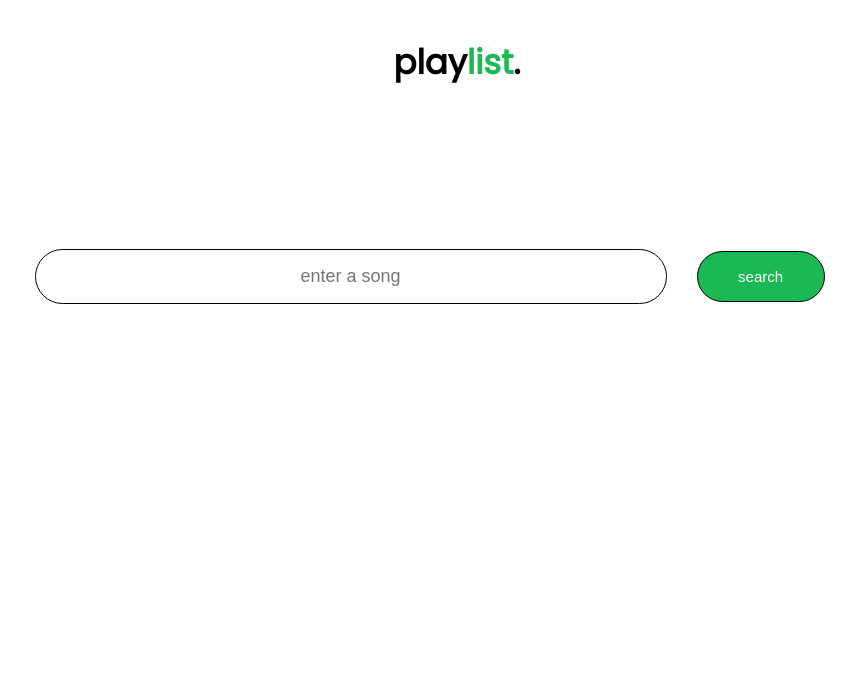
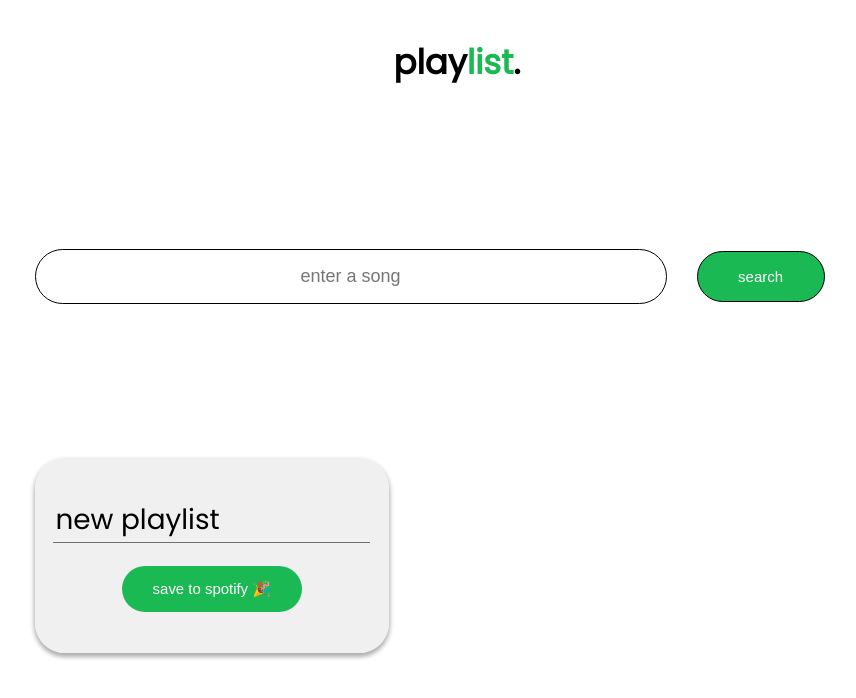
Before and after one commit to zsibson/playlist, a React (Create React App) app: page / in a window 1280 px wide. Shown: the top 698 px of the page, without its empty margins (183-1039 px from the left). Built offline with nearby package versions, Linux system fonts and the light colour scheme.

Commit message:
syntax and style errors

```diff
--- a/src/Components/App/App.js
+++ b/src/Components/App/App.js
@@ -1,7 +1,11 @@
+import React from 'react';
 import './App.css';
+
 import SearchBar from '../SearchBar';
+import Playlist from '../Playlist/Playlist';
 
-function App() {
+class App extends React.Component {
+  render(){
     return (
       <div>
         <h1>play<span className="highlight">list</span>.</h1>
@@ -9,12 +13,14 @@ function App() {
           {<SearchBar/>}
           <div className="App-playlist">
             {/* Add a SearchResults component */}
+            <Playlist/>
             {/* Add a Playlist component */}
           </div>
         </div>
       </div>
     );
   }
+}
 
 
 export default App;
--- a/src/Components/Playlist/Playlist.css
+++ b/src/Components/Playlist/Playlist.css
@@ -6,8 +6,9 @@
     width: 37%;
     max-height: 950px;
     padding: 2.27rem 1.16rem;
-    background-color: rgba(1, 12, 63, 0.7);
-    box-shadow: 0 4px 2px 2px #000000;
+    border-radius: 30px;
+    background-color: #F0F0F0;
+    box-shadow: 0 3px 4px 1px #00000050;
   }
 
   .Playlist input {
@@ -18,7 +19,7 @@
     border-bottom: 1px solid #6f6f6f;
     font-family: 'Poppins', sans-serif;
     font-size: 1.55rem;
-    color: #fff;
+    color: #000000;
   }
 
   .Playlist-save {
@@ -32,7 +33,7 @@
     text-align: center;
     font-size: .83rem;
     transition: background-color .25s;
-    color: #fff;
+    color: #ffffff;
     font-weight: 500;
   }
 
--- a/src/Components/SearchBar.css
+++ b/src/Components/SearchBar.css
@@ -1,5 +1,5 @@
 .SearchBar {
-    /* align-items: center; */
+    align-items: center;
     padding-top: 6.94rem;
     margin-bottom: 6.33rem;
   }
--- a/src/Components/SearchBar.js
+++ b/src/Components/SearchBar.js
@@ -1,6 +1,8 @@
+import React from 'react';
 import './SearchBar.css';
 
-function SearchBar() {
+class SearchBar extends React.Component {
+render() {
     return(
         <div className="SearchBar">
             <input placeholder="enter a song" />
@@ -8,5 +10,6 @@ function SearchBar() {
         </div>
     );
 }
+}
 
 export default SearchBar;
--- a/src/Components/SearchResults/SearchResults.js
+++ b/src/Components/SearchResults/SearchResults.js
@@ -1,12 +1,16 @@
+import React from 'react';
 import './SearchResults.css';
 
-function SearchResults() {
+class SearchResults extends React.Component {
+    render(){
         return(
             <div className="SearchResults">
                 <h2>Results</h2>
             {/* <!-- Add a TrackList component --> */}
+            <TrackList/>
             </div>
         );
     }
+}
 
 export default SearchResults;
--- a/src/index.js
+++ b/src/index.js
@@ -11,5 +11,4 @@ root.render(
   </React.StrictMode>
 );
 
-
 reportWebVitals();
```
Also changed, not shown: src/Components/Track/Track.js (+24 -21 lines), src/Components/Tracklist/Tracklist.js (+11 -6 lines). Lines whose indentation alone changed are shown as unchanged.
